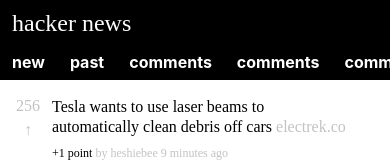
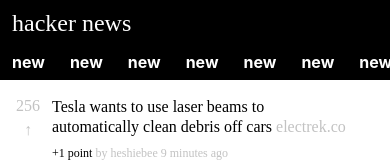
Before and after one commit to JScripteaser/HackerNews, a React Native app: screen / in a window 390 px wide. Shown: the top 162 px of the page. Built offline with nearby package versions, Linux system fonts and the light colour scheme; no server answers.

Commit message:
test feature with flow

```diff
--- a/app/components/Header.tsx
+++ b/app/components/Header.tsx
@@ -28,6 +28,16 @@ class Header extends React.Component<Props, State> {
                 </View>
                 <View style={menuContainer}>
                     <ScrollView horizontal={true} showsHorizontalScrollIndicator={false}>
+                        <Text style={titleMenu}>new</Text>
+                        <Text style={titleMenu}>new</Text>
+                        <Text style={titleMenu}>new</Text>
+                        <Text style={titleMenu}>new</Text>
+                        <Text style={titleMenu}>new</Text>
+                        <Text style={titleMenu}>new</Text>
+                        <Text style={titleMenu}>new</Text>
+                        <Text style={titleMenu}>new</Text>
+                        <Text style={titleMenu}>new</Text>
+                        <Text style={titleMenu}>new</Text>
                         <Text style={titleMenu}>new</Text>
                         <Text style={titleMenu}>past</Text>
                         <Text style={titleMenu}>comments</Text>
```
